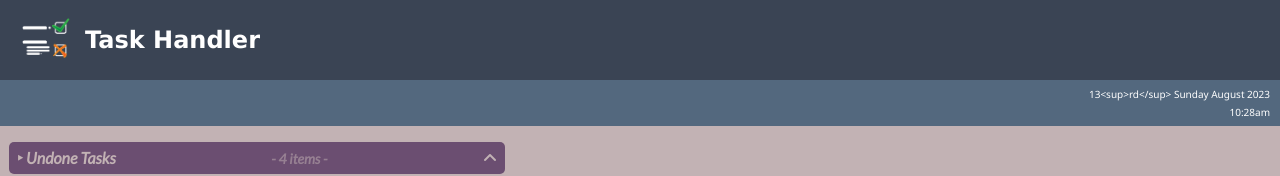
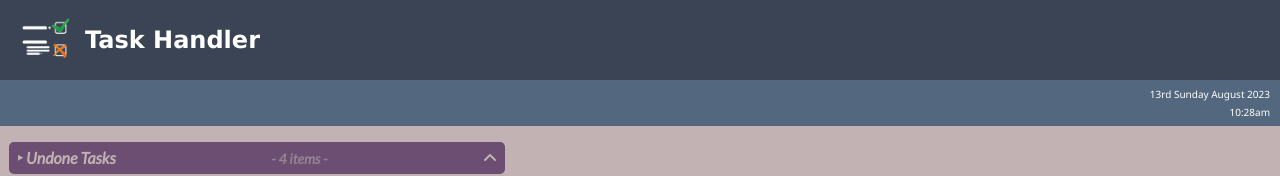
Before and after one commit to M-lakshan/REACT_simple-task-handler, a React (Create React App) app: page / in a window 1280 px wide. Shown: the top 176 px of the page. Built offline with nearby package versions, Linux system fonts and the light colour scheme.

Commit message:
minor changes

```diff
--- a/src/components/date_n_time.js
+++ b/src/components/date_n_time.js
@@ -1,16 +1,18 @@
+import React from 'react';
+
 function getDateTime(type) {
   let date = new Date();
 
   const date_post_identifier = (num) => {
     switch(num) {
       case 1: case 21: case 31:
-        return num+"<sup>st</sup>";
+        return "st";
       case 2: case 22:
-        return num+"<sup>nd</sup>";
+        return "nd";
       case 3: case 13: case 33:
-        return num+"<sup>rd</sup>";
+        return "rd";
       default:
-        return num+"<sup>th</sup>";
+        return "th";
     }
   }
   const week_date_identifier = (num) => {
@@ -62,10 +64,13 @@ function getDateTime(type) {
 
   if(type==='date') {
     return (
-      date_post_identifier(date.getDate())+' '+
-      week_date_identifier(date.getDay())+' '+
-      month_identifier(date.getMonth())+' '+
-      date.getFullYear()
+      <React.Fragment>
+        {date.getDate()+
+        date_post_identifier(date.getDate())+' '+
+        week_date_identifier(date.getDay())+' '+
+        month_identifier(date.getMonth())+' '+
+        date.getFullYear()}
+      </React.Fragment>
       );
   } else {
     let hours = date.getHours();
```
